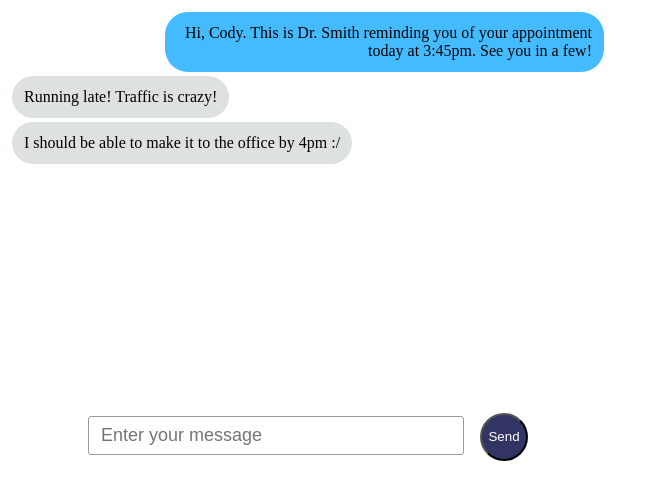
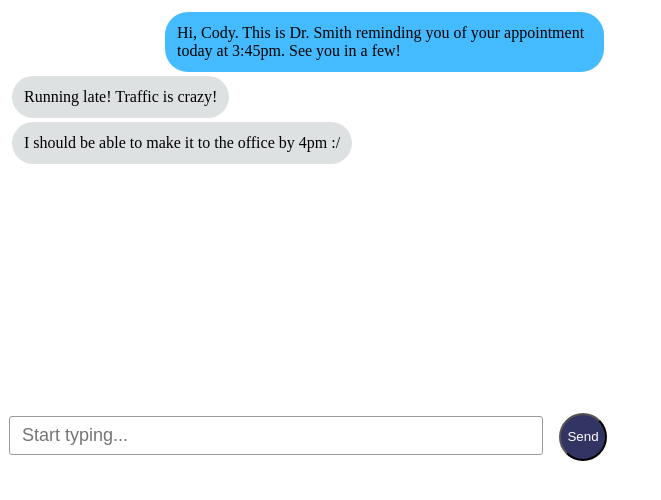
Before and after one commit to conmart/chat-demo, a React app: page / in a window 1280 px wide. Shown: the top 500 px of the page, without its empty margins (0-661 px from the left). Built offline with nearby package versions, Linux system fonts and the light colour scheme.

Commit message:
changed some styling

```diff
--- a/src/components/inputBar/InputBar.css
+++ b/src/components/inputBar/InputBar.css
@@ -9,7 +9,7 @@
   margin: .5rem auto;
   border-radius: 3px;
   border: 1px solid #9b9b9b;
-  width: 350px;
+  width: 508px;
 }
 
 .submit {
--- a/src/components/inputBar/InputBar.js
+++ b/src/components/inputBar/InputBar.js
@@ -5,7 +5,7 @@ const InputBar = ({newMessageSent, inputUpdated, value}) => {
   return (
     <div className={styles.container}>
       <form onSubmit={newMessageSent}>
-        <input className={styles.input} placeholder='Enter your message' name='check' onChange={inputUpdated} value={value}></input>
+        <input className={styles.input} placeholder='Start typing...' name='check' onChange={inputUpdated} value={value}></input>
         <input className={styles.submit} type='submit' value='Send' />
       </form>
     </div>
--- a/src/components/message/Message.css
+++ b/src/components/message/Message.css
@@ -10,7 +10,7 @@
   padding: .75rem;
   border-radius: 23px;
   margin: 0;
-  text-align: right;
+  text-align: left;
   max-width: 415px;
 }
 
```
Also changed, not shown: 1 other file (tests, documents, lock files or other folders).
